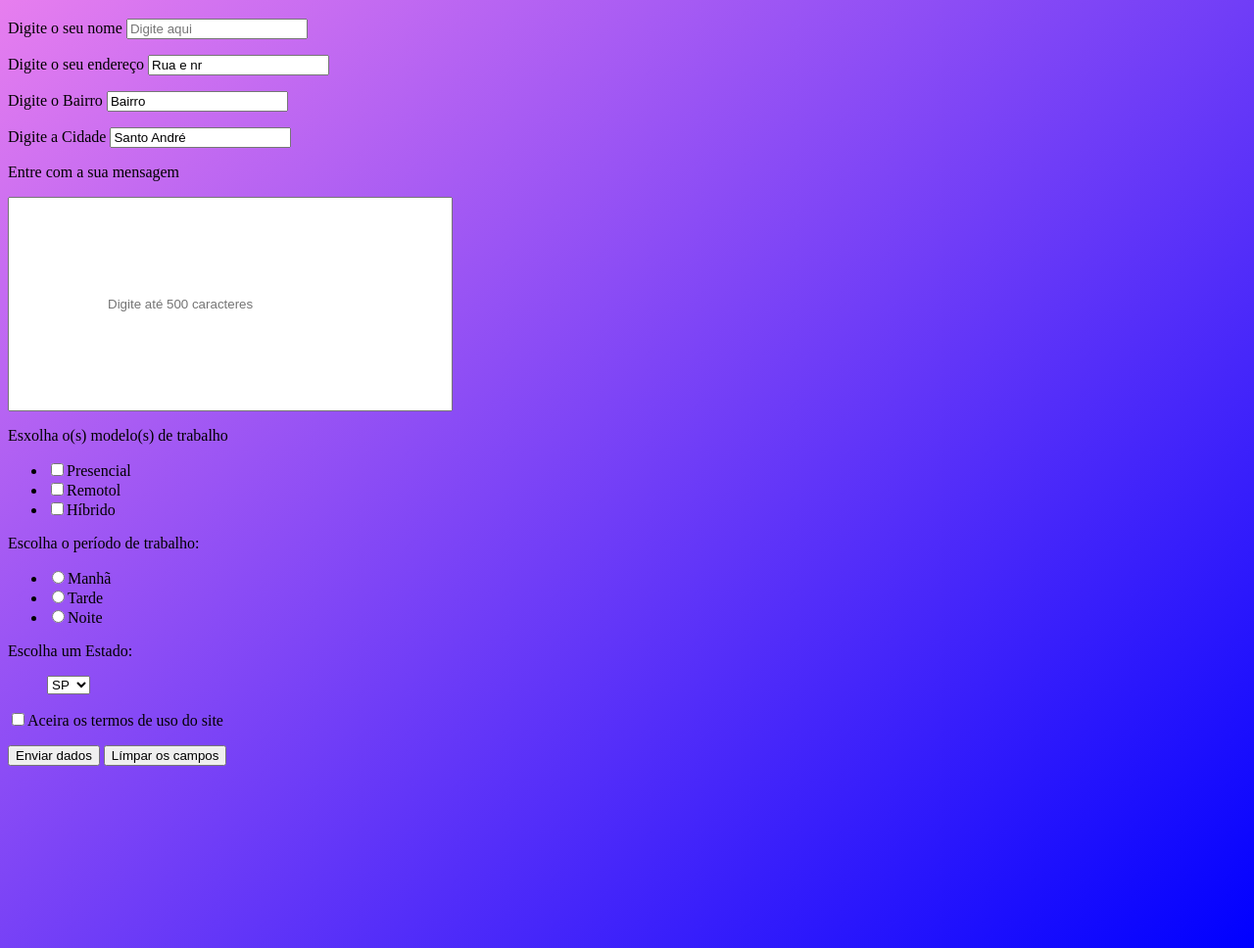
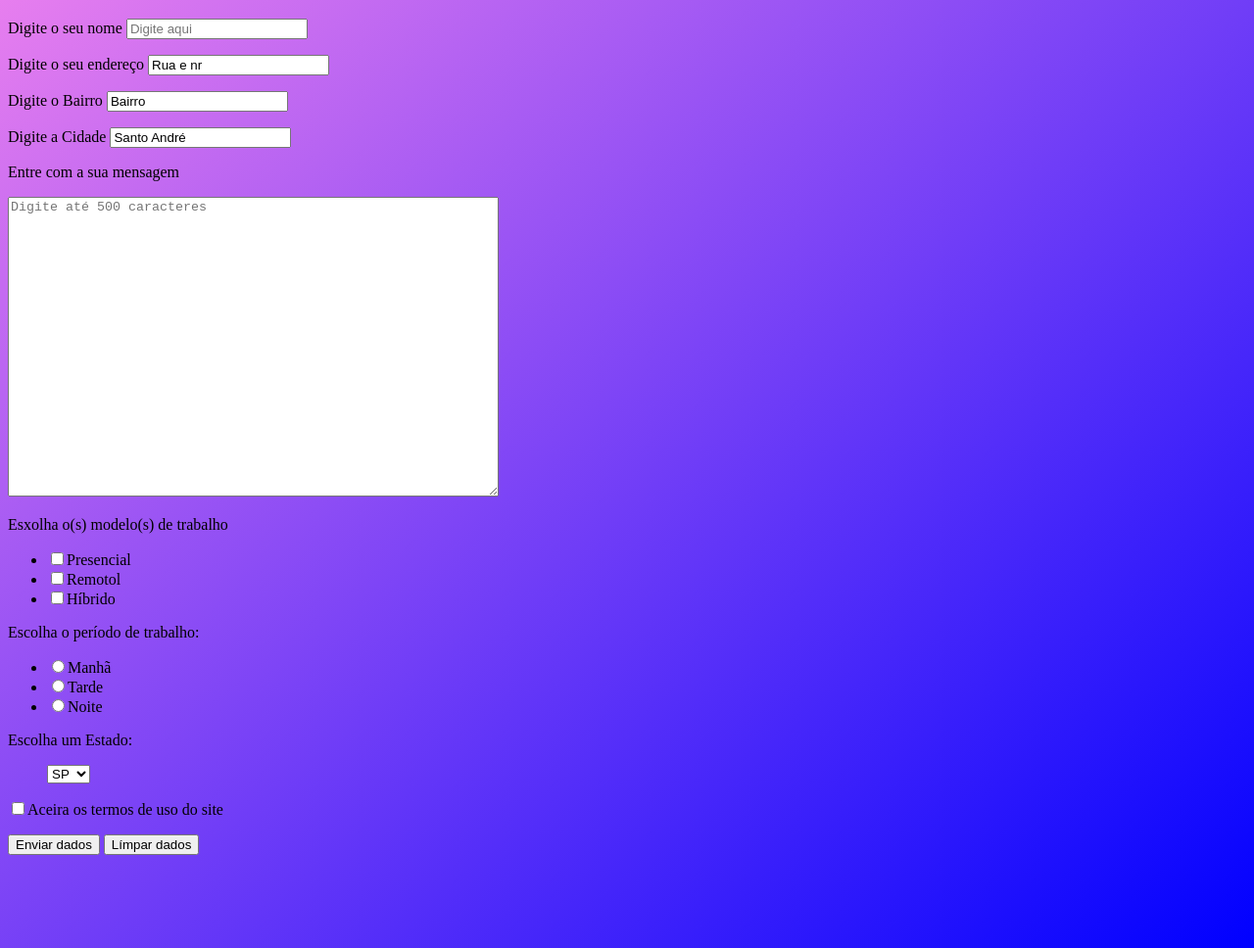
Before and after one commit to gabriel-ortolani/desafios, a plain HTML site: page Formulario/index.html in a window 1280 px wide. Shown: the part 61-1029 px from the top of the page at 98% size. Drawn offline with Linux system fonts and the light colour scheme.

Commit message:
desafio-formulario

```diff
--- a/Formulario/index.html
+++ b/Formulario/index.html
@@ -14,7 +14,8 @@
         <p>Digite o Bairro <input type="text" name="bairro" value="Bairro"></p>
         <p>Digite a Cidade <input type="text" name="cidade" value="Santo André"></p>
         <p>Entre com a sua mensagem</p>
-        <input type="text" name="mensagem" placeholder="Digite até 500 caracteres" maxlength="500" id="mg">
+        <!--  -->
+        <textarea name="mensagem" id="" cols="60" rows="20" placeholder="Digite até 500 caracteres" maxlength="500"></textarea>
         <p>Esxolha o(s) modelo(s) de trabalho</p>
         <ul style="list-style: disc;"><li><input type="checkbox" name="presencial">Presencial</li>
             <li><input type="checkbox" name="remoto">Remotol</li>
@@ -37,7 +38,7 @@
         </select>
         </ul>
         <p><input type="checkbox" name="termos">Aceira os termos de uso do site</p>
-        <a href="agredecimento.html" target="_self"><input type="submit" name="enviar" value="Enviar dados"></a> <a href="index.html"><input type="reset" name="limpar" value="Límpar os campos"></a>
+        <a href="agredecimento.html" target="_self"><input type="submit" name="enviar" value="Enviar dados"></a> <button type="reset">Límpar dados</button>
     </form>
 </body>
 </html>
```
